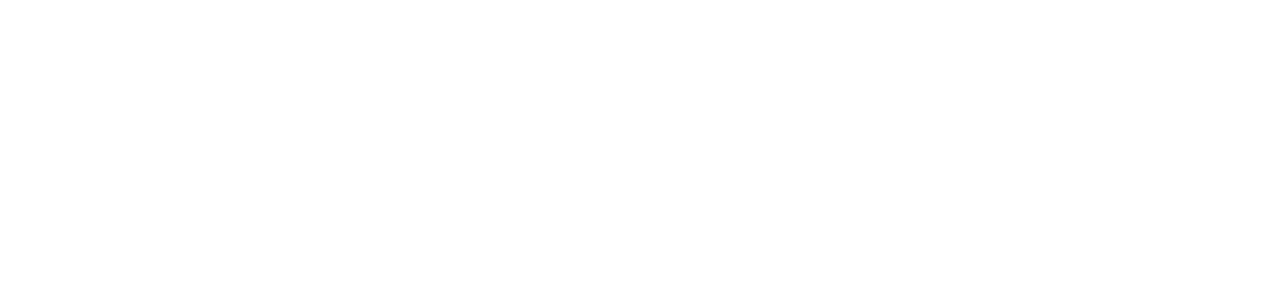
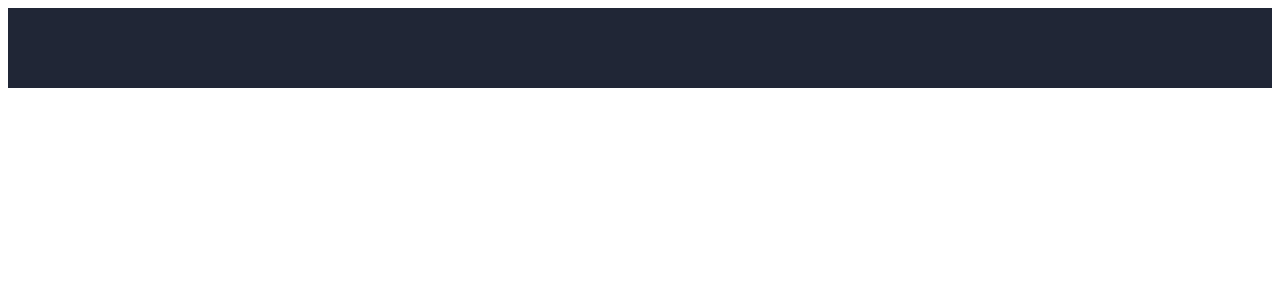
Before and after one commit to sp28337/react-learn, a React (Create React App) app: page / in a window 1280 px wide. Shown: the top 300 px of the page. Built offline with nearby package versions, Linux system fonts and the light colour scheme.

Commit message:
add HeaderContainer

```diff
--- a/src/App.js
+++ b/src/App.js
@@ -1,11 +1,12 @@
-import React from "react";
+import React from "react"
+import Main from "./components/pages/Main"
 
 function App() {
   return (
     <React.Fragment>
-
+      <Main></Main>
     </React.Fragment>
-  );
+  )
 }
 
-export default App;
+export default App
--- a/src/components/pages/Main.jsx
+++ b/src/components/pages/Main.jsx
@@ -1,9 +1,11 @@
-import React from 'react';
+import React from "react"
+import Head from "../views/global/Head"
 
 
 const Main = () => {
     return (
         <React.Fragment>
+            <Head></Head>
         </React.Fragment>
     )
 }
--- a/src/components/views/global/Head.jsx
+++ b/src/components/views/global/Head.jsx
@@ -1,9 +1,13 @@
-import React from 'react';
+import React from 'react'
+import css from "../../../styles/styles"
 
+
+const { HeaderContainer } = css
 
 const Head = () => {
     return (
         <React.Fragment>
+            <HeaderContainer></HeaderContainer>
         </React.Fragment>
     )
 }
--- a/src/styles/styles.js
+++ b/src/styles/styles.js
@@ -0,0 +1,16 @@
+import styled from "styled-components"
+
+const css = {
+    HeaderContainer: styled.header`
+        display: flex;
+        flex-direction: row;
+        align-items: center;
+        justify-content: space-between;
+        position: relative;
+        width: 100%;
+        height: 80px;
+        background-color: #202634;
+    `
+}
+
+export default css
```
Also changed, not shown: src/index.js (+6 -5 lines).
